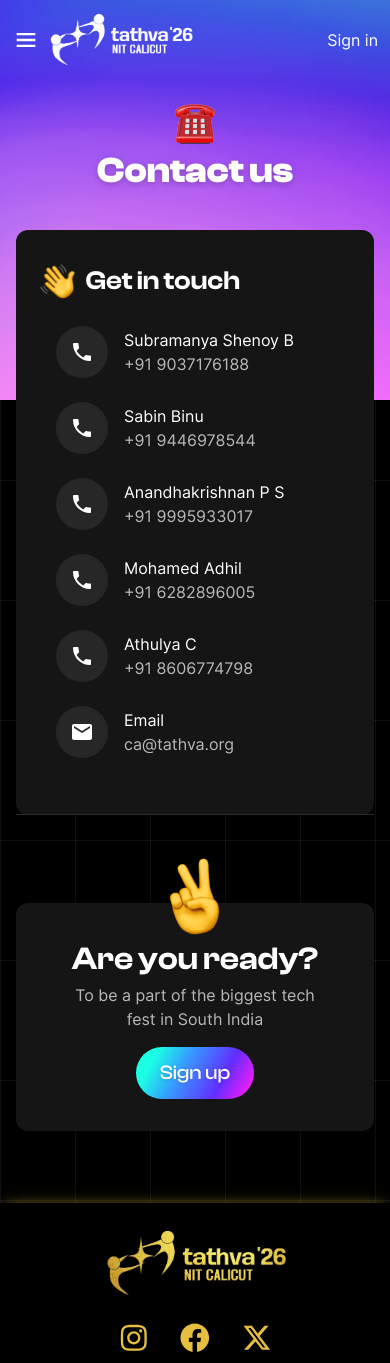
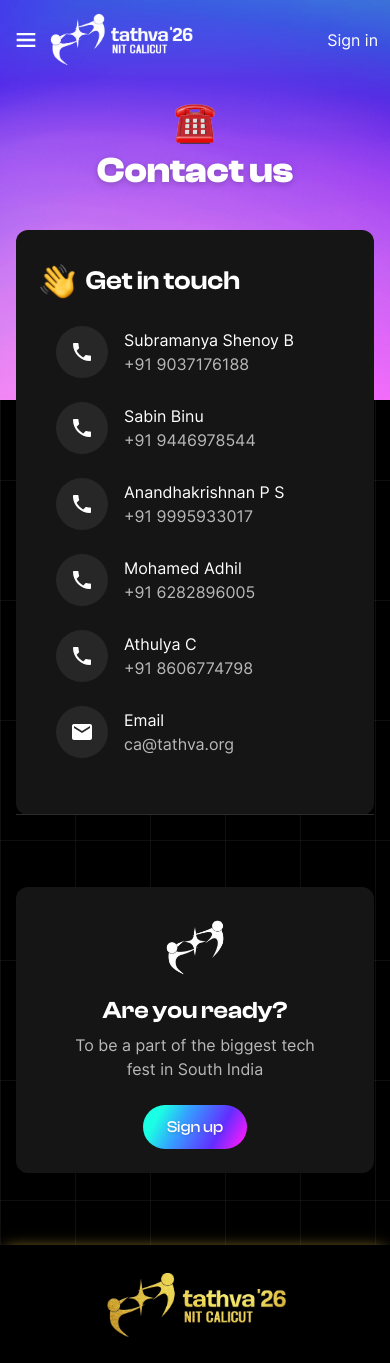
Before and after one commit to ItsThareesh/ca-frontend, a Next.js app: page /contact in a window 390 px wide. Shown: the top 1363 px of the page. Built offline with nearby package versions, Linux system fonts and the light colour scheme; a web font is replaced by a local one.

Commit message:
fixed r-u-ready logo animation

```diff
--- a/components/common/RUReady.js
+++ b/components/common/RUReady.js
@@ -1,3 +1,4 @@
+import { useEffect, useRef, useState } from 'react'
 import { useUserContext } from 'context/UserContext'
 import { useRouter } from 'next/router'
 import { toast } from 'react-toastify'
@@ -7,13 +8,38 @@
 export default function RUReady() {
 	const { user, isLoggedIn } = useUserContext()
 	const router = useRouter()
+	const iconRef = useRef(null)
+	const [spinning, setSpinning] = useState(false)
+	const [hovering, setHovering] = useState(false)
+	const [hasAnimated, setHasAnimated] = useState(false)
 
-	const handleClick2 = () => {
-		if (isLoggedIn && user) {
-			toast.info('You are already logged in!')
-		} else {
-			router.push('/register')
+	useEffect(() => {
+		const el = iconRef.current
+		if (typeof window === 'undefined' || !el) return
+
+		const onScroll = () => {
+			if (hasAnimated) return
+			const rect = el.getBoundingClientRect()
+			if (rect.top <= window.innerHeight && rect.bottom >= 0) {
+				setHasAnimated(true)
+				setSpinning(true)
+				setTimeout(() => setSpinning(false), 1000)
+			}
 		}
+
+		onScroll()
+		window.addEventListener('scroll', onScroll, { passive: true })
+		return () => window.removeEventListener('scroll', onScroll)
+	}, [hasAnimated])
+
+	const handleHoverEnter = () => {
+		setHovering(true)
+		setSpinning(true)
+	}
+
+	const handleHoverLeave = () => {
+		setHovering(false)
+		setSpinning(false)
 	}
 
 	const handleClick = () => {
@@ -30,9 +56,19 @@
 			<div className='spacerv-sm'></div>
 			<div className={styles['r-u-ready']}>
 				<div className={styles['left']}>
-					<img src='/images/victory.png' alt='✌️' className={styles['vic-icon']} />
-					<div className='spacerh-xs'></div>
-					<div className='r-u-ready-text'>
+					{/* eslint-disable-next-line @next/next/no-img-element */}
+					<img
+						id='vic-icon'
+						ref={iconRef}
+						src='/images/simon.png'
+						alt='Tathva mascot'
+						className={`${styles['vic-icon']} ${spinning ? styles['spin-once'] : ''} ${
+							hovering ? styles['spin-hover'] : ''
+						}`}
+						onMouseEnter={handleHoverEnter}
+						onMouseLeave={handleHoverLeave}
+					/>
+					<div className={styles['r-u-ready-text']}>
 						<h3>Are you ready?</h3>
 						<p>
 							To be a part of the biggest tech
--- a/components/common/r-u-ready.module.css
+++ b/components/common/r-u-ready.module.css
@@ -8,82 +8,132 @@
 	border-radius: 0.75rem;
 	width: 100%;
 	max-width: 900px;
+	gap: 2rem;
 }
 
 .r-u-ready .left {
 	display: flex;
 	align-items: center;
-	position: relative;
+	gap: 1.5rem;
+	flex-shrink: 0;
 }
 
 .vic-icon {
 	height: 90px;
 	width: 90px;
-	animation: vic-shake 1.5s cubic-bezier(0.45, -0.01, 0, 1) infinite;
+	flex-shrink: 0;
+	transition: transform 0.3s ease;
 }
-@keyframes vic-shake {
+
+.vic-icon.spin-once {
+	animation: vic-spin 1s cubic-bezier(0.45, -0.01, 0, 1) forwards;
+}
+
+.vic-icon.spin-hover {
+	animation: vic-spin 1s cubic-bezier(0.45, -0.01, 0, 1) infinite;
+}
+
+@keyframes vic-spin {
 	0% {
-		transform: rotate(-5deg);
-	}
-	30% {
-		transform: rotate(-5deg);
-	}
-	55% {
-		transform: rotate(10deg);
-	}
-	82% {
-		transform: rotate(-28deg);
+		transform: rotate(0deg);
 	}
 	100% {
-		transform: rotate(-5deg);
+		transform: rotate(360deg);
 	}
+}
+
+.r-u-ready-text {
+	display: flex;
+	flex-direction: column;
+	gap: 0.5rem;
 }
 
 .r-u-ready h3 {
 	font-size: 2.25rem;
 	font-family: 'Clash Display', sans-serif;
 	font-weight: 600;
+	margin: 0;
+	line-height: 1.2;
 }
 
 .r-u-ready p {
 	color: rgba(255, 255, 255, 0.7);
+	margin: 0;
+	font-size: 1.125rem;
+	line-height: 1.5;
 }
 
 .r-u-ready-btn {
 	font-family: 'Clash Display', sans-serif;
 	font-weight: 500;
 	font-size: 1.25rem;
+	flex-shrink: 0;
+	white-space: nowrap;
 }
 
 @media (max-width: 768px) {
 	.r-u-ready h3 {
 		font-size: 2rem;
 	}
+	.r-u-ready p {
+		font-size: 1rem;
+	}
+	.r-u-ready-btn {
+		font-size: 1.125rem;
+	}
 }
 
 @media (max-width: 658px) {
-	.r-u-ready,
-	.r-u-ready .left {
+	.r-u-ready {
+		flex-direction: column;
 		text-align: center;
-		flex-direction: column;
+		max-width: 100%;
+		padding: 2rem 1.5rem;
+		gap: 1.5rem;
 	}
 
-	.r-u-ready {
-		max-width: 400px;
+	.r-u-ready .left {
+		flex-direction: column;
+		align-items: center;
+		gap: 1rem;
+		width: 100%;
 	}
 
 	.vic-icon {
-		position: absolute;
-		bottom: 5.5rem;
+		height: 80px;
+		width: 80px;
+		position: static;
 	}
 
-	.r-u-ready .left {
-		margin-bottom: 1rem;
+	.r-u-ready-text {
+		align-items: center;
+	}
+
+	.r-u-ready h3 {
+		font-size: 1.75rem;
+	}
+
+	.r-u-ready p {
+		font-size: 1rem;
 	}
 }
-@media (max-width: 550px) {
+
+@media (max-width: 480px) {
 	.r-u-ready {
-		margin-top: 1rem;
-		padding: 2rem 1.5rem;
+		padding: 1.5rem 1rem;
+	}
+
+	.vic-icon {
+		height: 70px;
+		width: 70px;
+	}
+
+	.r-u-ready h3 {
+		font-size: 1.5rem;
+	}
+
+	.r-u-ready-btn {
+		font-size: 1rem;
+		padding: 0.875rem 1.5rem;
 	}
 }
```
Also changed, not shown: public/images/simon.png (added).
